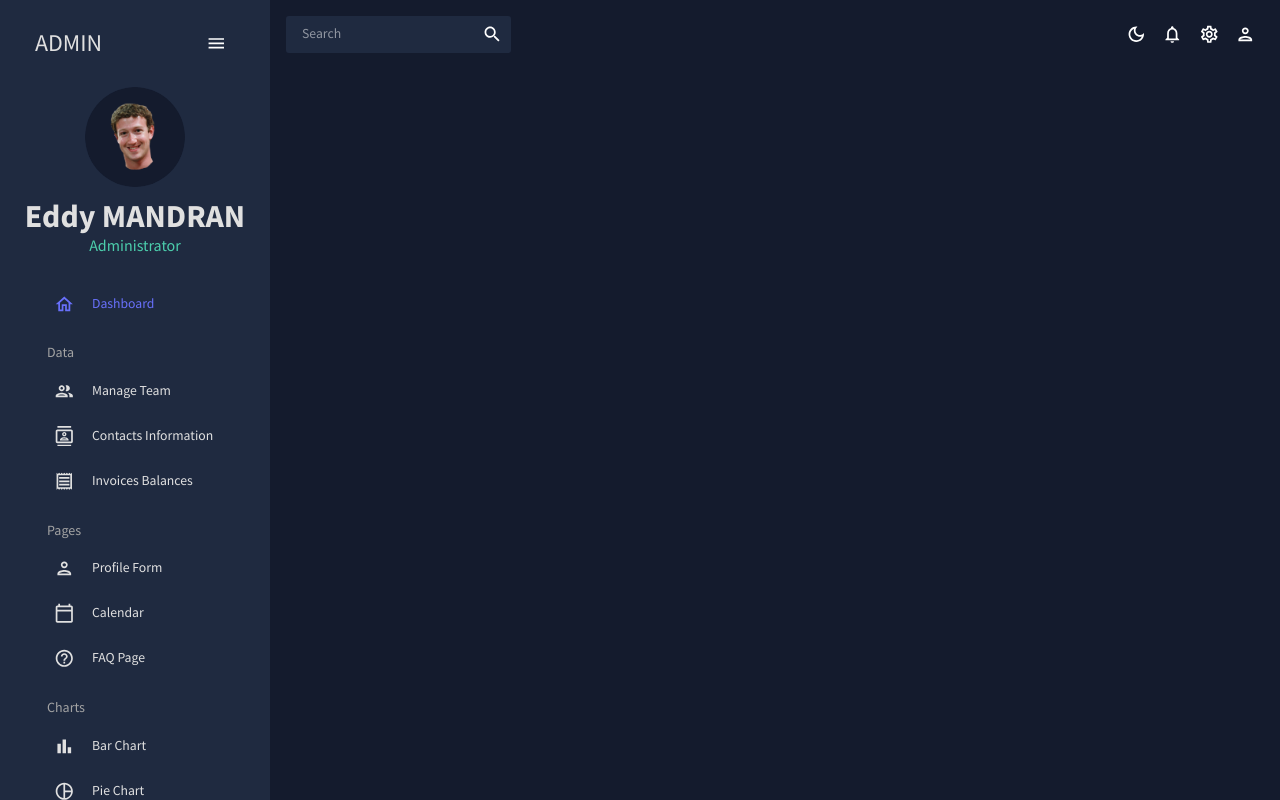
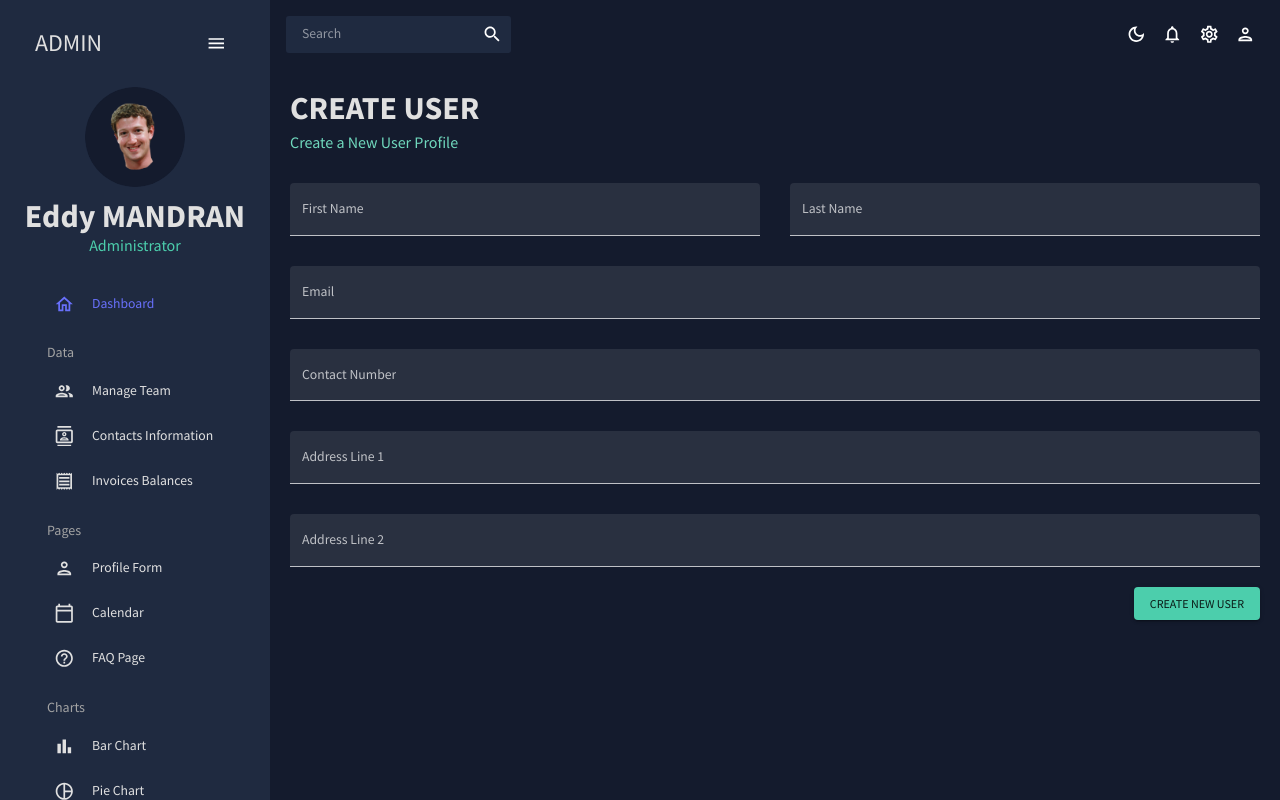
Before and after one commit to eddymandran/REACT-admin-dashboard-material-UI, a React (Create React App) app: page /form in a window 1280 px wide. Built offline with nearby package versions, Linux system fonts and the light colour scheme.

Commit message:
Profile form done

```diff
--- a/src/App.js
+++ b/src/App.js
@@ -7,9 +7,9 @@
 import Team from "./scenes/team";
 import Invoices from "./scenes/invoices";
 import Contacts from "./scenes/contacts";
+import Form from "./scenes/form";
 
 /*import Bar from "./scenes/bar";
-import Form from "./scenes/form";
 import Line from "./scenes/line";
 import Pie from "./scenes/pie";
 import FAQ from "./scenes/faq";
@@ -32,8 +32,8 @@
                <Route path="/team" element={<Team />} />
              <Route path="/contacts" element={<Contacts />} />
               <Route path="/invoices" element={<Invoices />} />
-                {/*<Route path="/form" element={<Form />} />
-              <Route path="/bar" element={<Bar />} />
+                <Route path="/form" element={<Form />} />
+                {/*<Route path="/bar" element={<Bar />} />
               <Route path="/pie" element={<Pie />} />
               <Route path="/line" element={<Line />} />
               <Route path="/faq" element={<FAQ />} />
--- /dev/null
+++ b/src/scenes/form/index.jsx
@@ -0,0 +1,146 @@
+import {Box, Button, TextField} from "@mui/material";
+import {Formik} from "formik";
+import * as yup from "yup";
+import useMediaQuery from "@mui/material/useMediaQuery";
+import Header from "../../components/Header";
+
+const initialValues = {
+    firstName: "",
+    lastName: "",
+    email: "",
+    contact: "",
+    address1: "",
+    address2: "",
+}
+const phoneRegExp =
+    /^((\+[1-9]{1,4}[ -]?)|(\([0-9]{2,3}\)[ -]?)|([0-9]{2,4})[ -]?)*?[0-9]{3,4}[ -]?[0-9]{3,4}$/;// Validation Schema
+const userSchema = yup.object().shape({
+    firstName: yup.string().required("First Name is required"),
+    lastName: yup.string().required("Last Name is required"),
+    email: yup.string().email("Invalid Email").required("Email is required"),
+    contact: yup.string().matches(phoneRegExp, "Phone number is not valid").required("Contact Number is required"),
+    address1: yup.string().required("Address Line 1 is required"),
+    address2: yup.string().required("Address Line 2 is required"),
+});
+
+const Form = () => {
+    const isNonMobile = useMediaQuery("(min-width: 600px)");
+
+    const handleFormSubmit = (values) => {
+            console.log(values);
+        }
+    ;
+    return (
+        <Box m="20px">
+            <Header title="CREATE USER" subtitle="Create a New User Profile"/>
+            <Formik initialValues={initialValues}
+                    onSubmit={handleFormSubmit}
+                    validationSchema={userSchema}
+            >
+                {({values, errors, touched, handleChange, handleBlur, handleSubmit}) => (
+                    <form onSubmit={handleSubmit}>
+                        <Box display="grid"
+                             gap="30px"
+                             gridTemplateColumns="repeat(4, minmax(0,1 fr))"
+                             sx={{
+                                 "& > div": {gridColumn: isNonMobile ? undefined : "span 4"},
+                             }}
+                        >
+                            <TextField
+                                fullWidth
+                                variant="filled"
+                                type="text"
+                                label="First Name"
+                                onBlur={handleBlur}
+                                onChange={handleChange}
+                                value={values.firstName}
+                                name="firstName"
+                                //convert to boolean using !! operator
+                                error={!!touched.firstName && !!errors.firstName}
+                                helperText={touched.firstName && errors.firstName}
+                                sx={{gridColumn: "span 2"}}
+                            />
+                            <TextField
+                                fullWidth
+                                variant="filled"
+                                type="text"
+                                label="Last Name"
+                                onBlur={handleBlur}
+                                onChange={handleChange}
+                                value={values.lastName}
+                                name="lastName"
+                                //convert to boolean using !! operator
+                                error={!!touched.lastName && !!errors.lastName}
+                                helperText={touched.lastName && errors.lastName}
+                                sx={{gridColumn: "span 2"}}
+                            />
+                            <TextField
+                                fullWidth
+                                variant="filled"
+                                type="text"
+                                label="Email"
+                                onBlur={handleBlur}
+                                onChange={handleChange}
+                                value={values.email}
+                                name="email"
+                                //convert to boolean using !! operator
+                                error={!!touched.email && !!errors.email}
+                                helperText={touched.email && errors.email}
+                                sx={{gridColumn: "span 4"}}
+                            />
+                            <TextField
+                                fullWidth
+                                variant="filled"
+                                type="text"
+                                label="Contact Number"
+                                onBlur={handleBlur}
+                                onChange={handleChange}
+                                value={values.contact}
+                                name="contact"
+                                //convert to boolean using !! operator
+                                error={!!touched.contact && !!errors.contact}
+                                helperText={touched.contact && errors.contact}
+                                sx={{gridColumn: "span 4"}}
+                            />
+                            <TextField
+                                fullWidth
+                                variant="filled"
+                                type="text"
+                                label="Address Line 1"
+                                onBlur={handleBlur}
+                                onChange={handleChange}
+                                value={values.address1}
+                                name="address1"
+                                //convert to boolean using !! operator
+                                error={!!touched.address1 && !!errors.address1}
+                                helperText={touched.address1 && errors.address1}
+                                sx={{gridColumn: "span 4"}}
+                            />
+                            <TextField
+                                fullWidth
+                                variant="filled"
+                                type="text"
+                                label="Address Line 2"
+                                onBlur={handleBlur}
+                                onChange={handleChange}
+                                value={values.address2}
+                                name="address2"
+                                //convert to boolean using !! operator
+                                error={!!touched.address2 && !!errors.address2}
+                                helperText={touched.address2 && errors.address2}
+                                sx={{gridColumn: "span 4"}}
+                            />
+                        </Box>
+                        <Box display="flex" justifyContent="end" mt="20px">
+                            <Button type="submit" variant="contained" color="secondary">
+                                Create New User
+                            </Button>
+                        </Box>
+                    </form>
+                )}
+            </Formik>
+        </Box>
+    )
+}
+
+export default Form;
```
